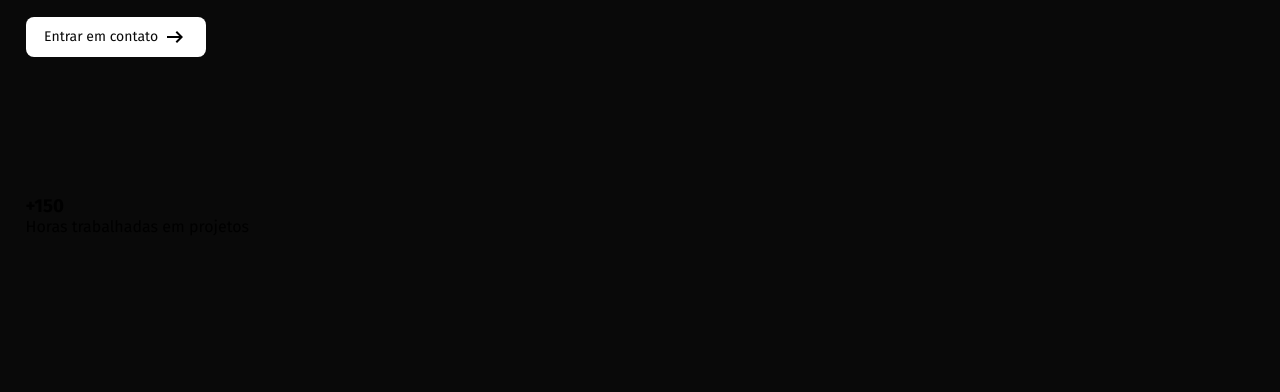
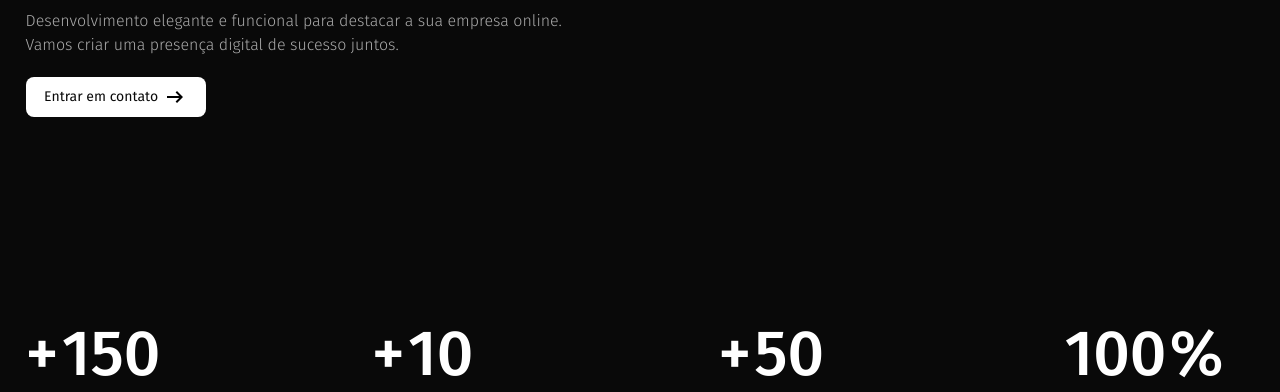
Before and after one commit to italogoes/portfolio, a plain HTML site: page index.html in a window 1280 px wide. Shown: the part 505-897 px from the top of the page. Drawn offline with nearby package versions, Linux system fonts and the light colour scheme.

Commit message:
sessao numbers

```diff
--- a/assets/css/index.css
+++ b/assets/css/index.css
@@ -96,7 +96,7 @@ header nav ul li a:hover{
 }
 
 main{
-    height: 75vh;
+    height: 90vh;
     width: 100%;
     background-color: rgb(9, 9, 9);
     color: #fff;
@@ -139,6 +139,32 @@ section#numbers{
     background-color: rgb(9, 9, 9);
 }
 
+section#numbers .grid-numbers{
+    display: flex;
+    justify-content: space-between;
+}
+
+section#numbers .grid-numbers .card-numbers{
+    width: 190px;
+    text-align: left;
+}
+
+section#numbers .grid-numbers .card-numbers h3{
+    font-size: 4rem;
+    color: #fff;
+    font-weight: 500;
+    display: flex;
+    gap: 3px;
+}
+
+section#numbers .grid-numbers .card-numbers p{
+    font-size: 1.1rem;
+    color: #aaaaaa;
+    font-weight: 300;
+    letter-spacing: 1px;
+    line-height: 21px;
+}
+
 section#projects{
     width: 100%;
     padding: 100px 0;
--- a/assets/js/index.js
+++ b/assets/js/index.js
@@ -1,13 +1,46 @@
 window.addEventListener("DOMContentLoaded", () => {
-    const element = document.getElementById('count-one')
+    const elementOne = document.getElementById('count-one')
+    const elementTwo = document.getElementById('count-two')
+    const elementThree = document.getElementById('count-three')
+    const elementFour = document.getElementById('count-four')
 
-    let count = 0;
+    let countOne = 0;
     let interval = setInterval(() => {
-        if (count < 150) {
-            count++;
-            element.innerHTML = count
+        if (countOne < 150) {
+            countOne++;
+            elementOne.innerHTML = countOne
         } else {
             clearInterval(interval);
         }
     }, 10);
+
+    let countTwo = 0
+    let intervalTwo = setInterval(() => {
+        if (countTwo < 10) {
+            countTwo++
+            elementTwo.innerHTML = countTwo
+        } else {
+            clearInterval(intervalTwo)
+        }
+    }, 10);
+
+    let countThree = 0
+    let intervalThree = setInterval(() => {
+        if (countThree < 50) {
+            countThree++
+            elementThree.innerHTML = countThree
+        } else {
+            clearInterval(intervalThree)
+        }
+    }, 10);
+
+    let countFour = 0
+    let intervalFour = setInterval(() => {
+        if (countFour < 100) {
+            countFour++
+            elementFour.innerHTML = countFour
+        } else {
+            clearInterval(intervalFour)
+        }
+    }, 10);
 })
--- a/index.html
+++ b/index.html
@@ -43,9 +43,21 @@
                     <h3>+<span id="count-one"></span></h3>
                     <p>Horas trabalhadas em projetos</p>
                 </div>
-                <div class="card-numbers"></div>
-                <div class="card-numbers"></div>
-                <div class="card-numbers"></div>
+
+                <div class="card-numbers">
+                    <h3>+<span id="count-two"></span></h3>
+                    <p>Projetos inovadores em andamento</p>
+                </div>
+
+                <div class="card-numbers">
+                    <h3>+<span id="count-three"></span></h3>
+                    <p>Pessoas alcançadas com nossas soluções iniciais</p>
+                </div>
+
+                <div class="card-numbers">
+                    <h3><span id="count-four"></span>%</h3>
+                    <p>Comprometimento com a qualidade e a inovação</p>
+                </div>
             </div>
         </div>
     </section>
```
